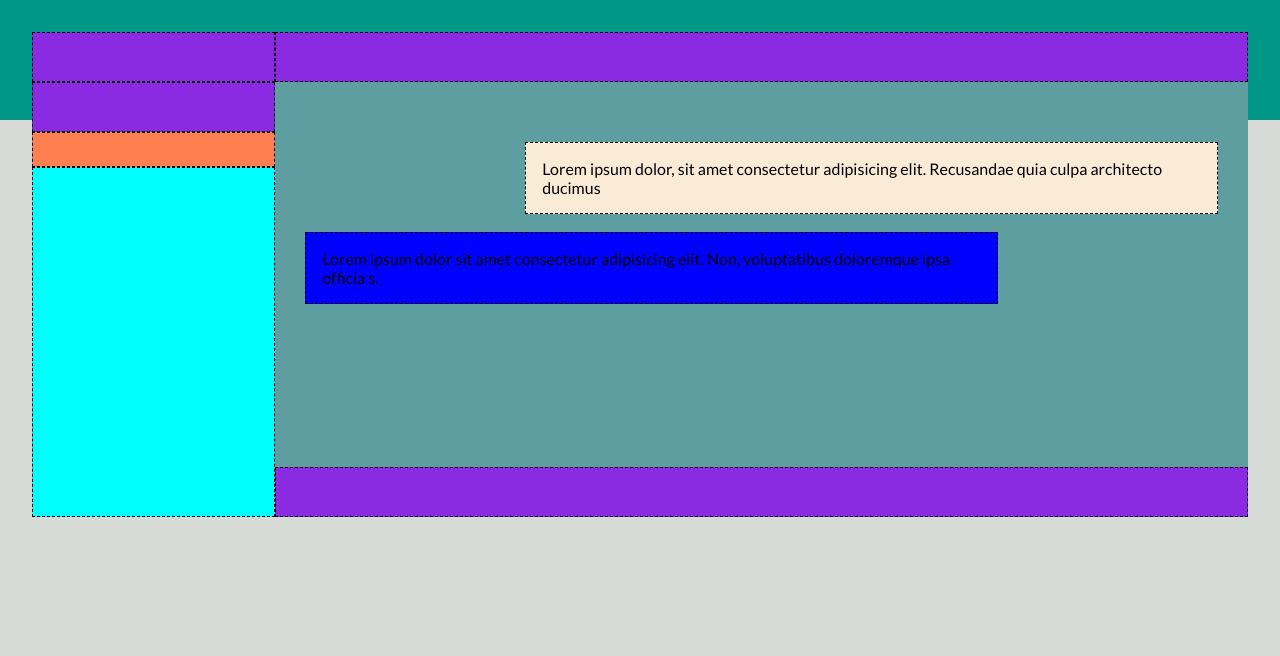
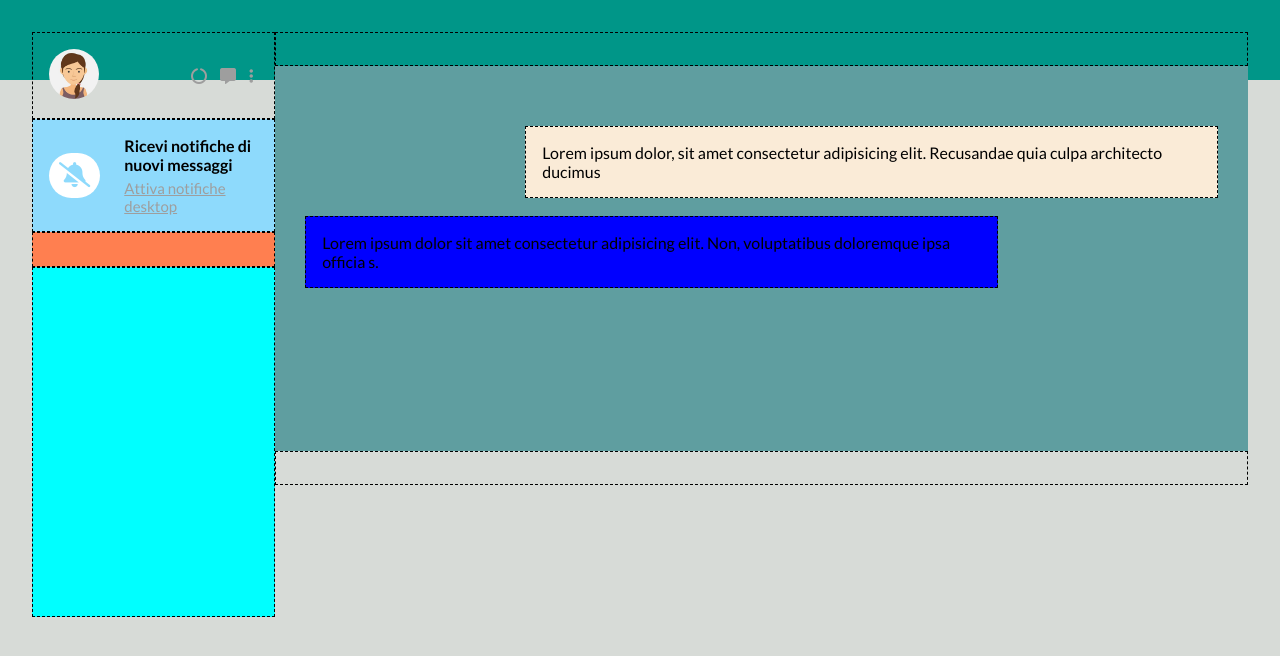
Before and after one commit to StefanRaluca/html-css-boolzapp, a plain HTML site: page index.html in a window 1280 px wide. Drawn offline with Linux system fonts and the light colour scheme.

Commit message:
add design in left container

```diff
--- a/assets/style.css
+++ b/assets/style.css
@@ -5,13 +5,14 @@
 }
 
 body {
-    background: linear-gradient(to top, var(--boolzapp--primary--background) 85%,var(--boolzapp--secondary--background) 80%);
+    background: linear-gradient(to top, var(--boolzapp--primary--background) 90%, var(--boolzapp--secondary--background) 10%);
     background-repeat: no-repeat;
     height: 100vh;
     font-family: Lato;
     background-color: var(--boolzapp--primary--background);
 
 }
+
 :root {
 
     --boolzapp--secondary--background: rgba(0, 150, 136, 1);
@@ -51,6 +52,54 @@ body {
 
 }
 
+.d-flex {
+    display: flex;
+    justify-content: space-between;
+    align-items: center;
+}
+
+.user img {
+    width: 50px;
+    border-radius: 50%;
+}
+
+.actions i {
+    margin: 5px;
+    color: var(--boolzapp--icons);
+
+}
+
+.notifications {
+    gap: 1rem;
+    background-color: var(--boolzapp--notifications);
+}
+
+.alarm i {
+    background-color: var(--boolzapp--light);
+    border-radius: 50px;
+    color: var(--boolzapp--notifications);
+    text-align: center;
+    font-size: 25px;
+    padding: 10px;
+
+}
+
+.alarm_text {
+    display: flex;
+    flex-direction: column;
+    padding-left: 0.5rem;
+    gap: 0.3rem;
+}
+
+.alarm_text a {
+color: var(--boolzapp--icons);
+font-size: 15px;
+
+}
+.alarm_text span{
+    font-weight: 600;
+}
+
 .container_right {
     width: 80%;
 
@@ -59,8 +108,8 @@ body {
 /* start columns */
 
 .col-12 {
-    background-color: blueviolet;
-    height: 50px;
+   /*  background-color: var(--boolzapp--primary--background); */
+    /*   height: 50px; */
     width: 100%;
 
 }
@@ -122,7 +171,7 @@ body {
         width: 33.33px;
     }
 
-    .container_right{
+    .container_right {
         width: 95%;
     }
 
--- a/index.html
+++ b/index.html
@@ -10,19 +10,47 @@
         rel="stylesheet">
     <meta name="viewport" content="width=device-width, initial-scale=1.0">
     <link rel="stylesheet" href="./assets/style.css">
+    <link rel="stylesheet" href="https://cdnjs.cloudflare.com/ajax/libs/font-awesome/6.5.1/css/all.min.css"
+        integrity="sha512-DTOQO9RWCH3ppGqcWaEA1BIZOC6xxalwEsw9c2QQeAIftl+Vegovlnee1c9QX4TctnWMn13TZye+giMm8e2LwA=="
+        crossorigin="anonymous" referrerpolicy="no-referrer" />
     <title>Boolzapp</title>
 </head>
 
 <body>
+
+    <!-- container main -->
     <div class="container">
+
+        <!-- container left or side_bar -->
         <div class="container_left">
+
             <div class="row">
-                <div class="col-12  col-1">
+                <!-- start columns -->
 
+                <!-- first column with user and actions -->
+                <div class="col-12  col-1 d-flex">
+                    <div class="user ">
+                        <img src="./assets/img/avatar_io_360.jpg" alt="profile-pic">
+                    </div>
+                    <div class="actions ">
+                        <i class="fa-solid fa-circle-notch"></i>
+                        <i class="fa-solid fa-message"></i>
+                        <i class="fa-solid fa-ellipsis-vertical"></i>
+                    </div>
                 </div>
-                <div class="col-12 col-1">
+                <!-- end first column -->
+                <!-- start second column with notifications end alarm -->
+                <div class="notifications col-12 col-1  d-flex">
+                    <div class="alarm">
+                        <i class="fa-solid fa-bell-slash"></i>
+                    </div>
+                    <div class="alarm_text">
+                        <span> Ricevi notifiche di nuovi messaggi</span>
+                        <a href="#">Attiva notifiche desktop</a>
+                    </div>
+                </div>
 
-                </div>
+                <!-- start third column -->
                 <div class="col-12 search  col-1">
 
                 </div>
```
